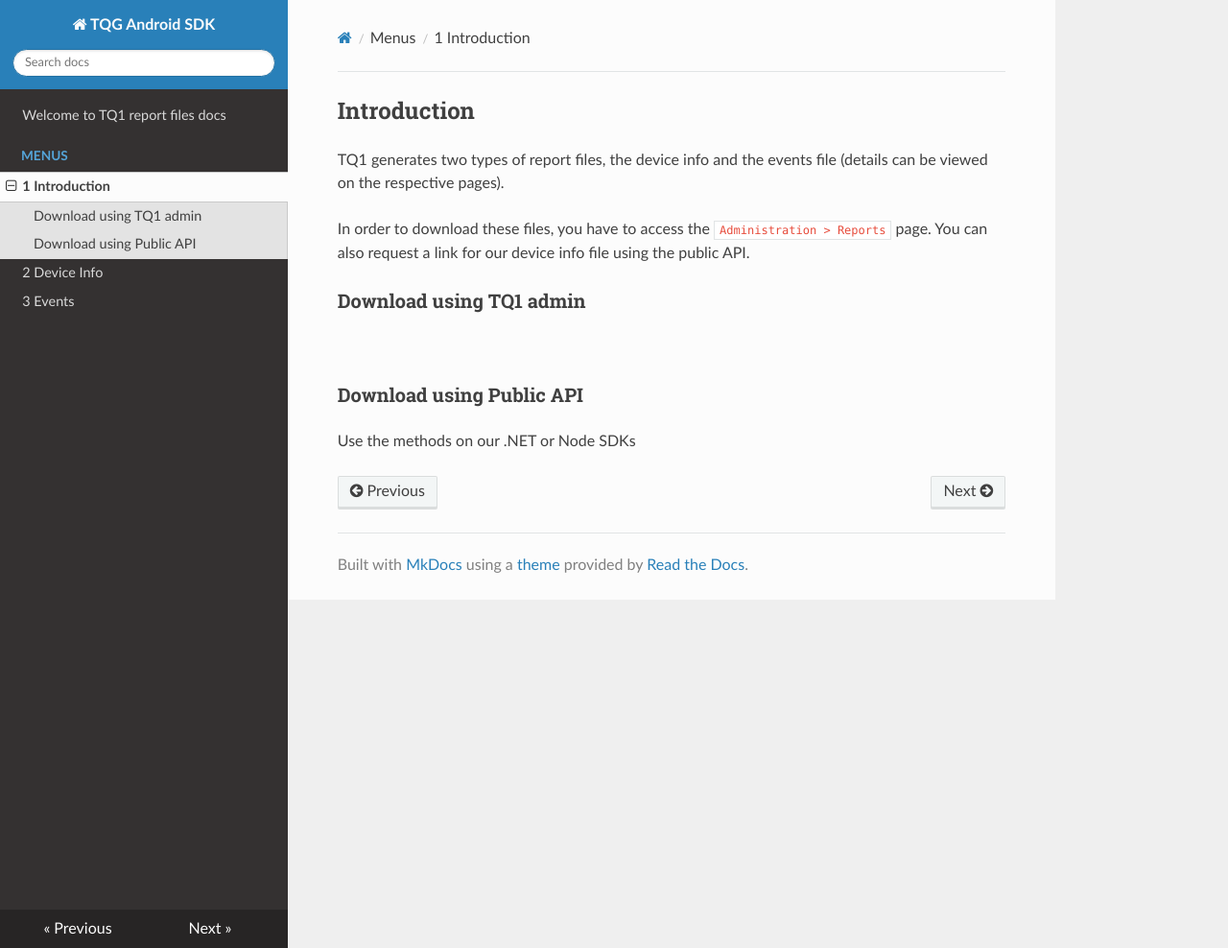
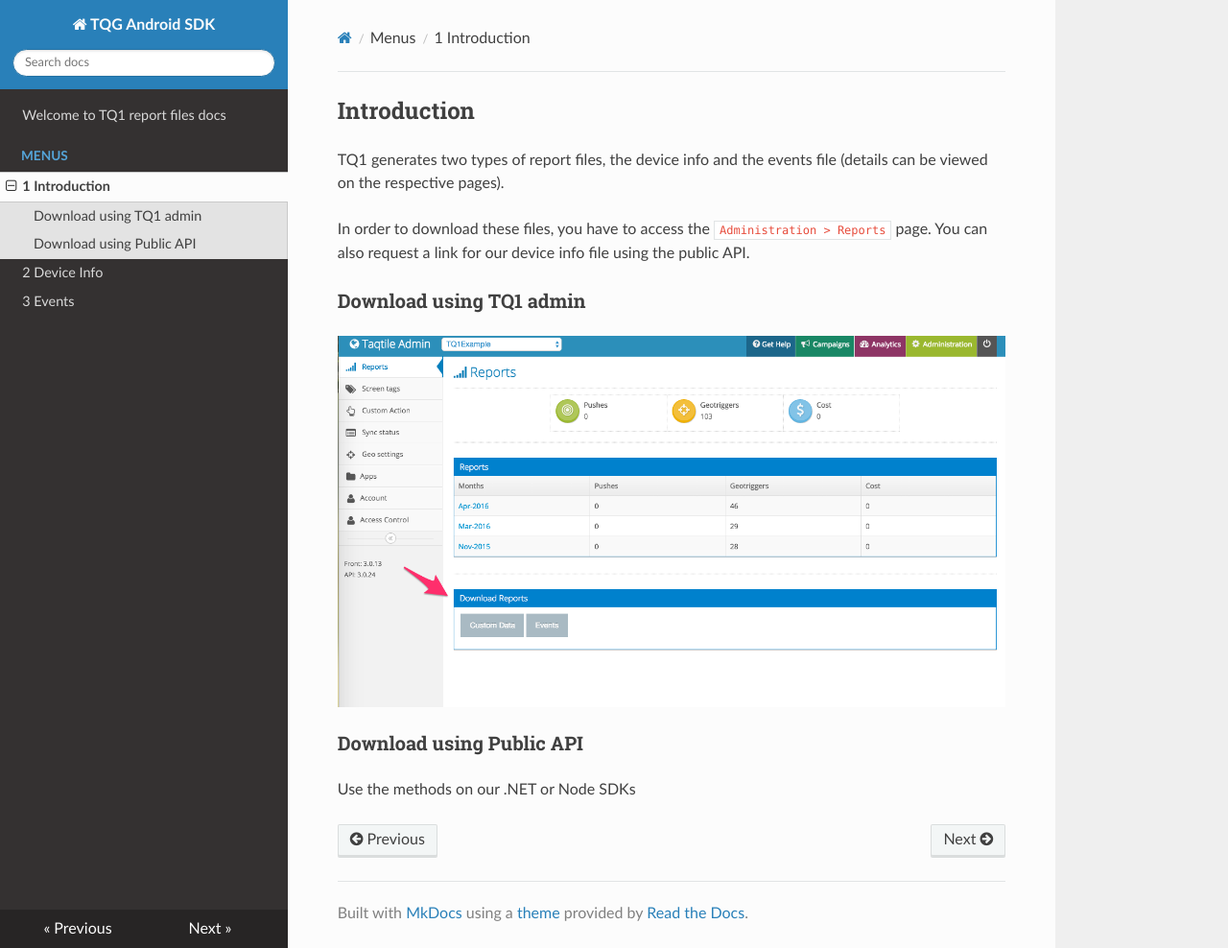
Before and after one commit to tq1/tq1-docs, an MkDocs documentation site: the page built from docs/menus/1-Introduction.md, in a window 1280 px wide and 988 px high. Shown: the whole window at 96% size. Built offline with MkDocs 1.6.1, drawn with Linux system fonts in a browser that asks for light colours; nearby versions of some CDN libraries.

Commit message:
Fix image path

```diff
--- a/docs/menus/1-Introduction.md
+++ b/docs/menus/1-Introduction.md
@@ -6,7 +6,7 @@ In order to download these files, you have to access the `Administration > Repor
 
 ### Download using TQ1 admin
 
-![](../../images/download1.png)
+![](https://raw.githubusercontent.com/tq1/tq1-docs/master-reports-files/images/download1.png)
 
 ### Download using Public API
 
```
